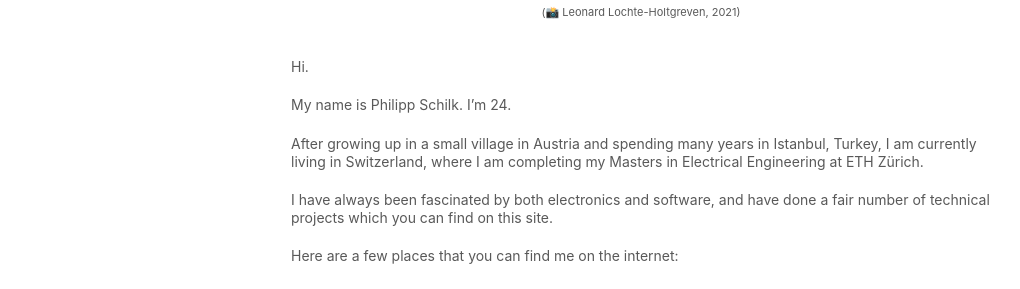
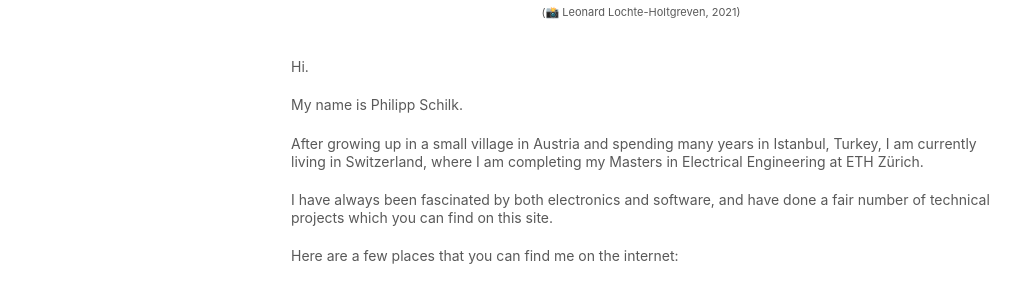
Before and after one commit to schilkp/schilkp.github.io, a Jekyll site: the page built from About.md, in a window 1280 px wide. Shown: the part 367-656 px from the top of the page, without its empty margins (129-1149 px from the left). Built offline with Jekyll 4.4.1, drawn with Linux system fonts in a browser that asks for light colours; part of the change alters nothing that is shown.

```diff
--- a/About.md
+++ b/About.md
@@ -13,7 +13,7 @@ title: about
 
 Hi.
 
-My name is Philipp Schilk. I'm <script src="/assets/js/dob.js"></script>.
+My name is Philipp Schilk.
 
 After growing up in a small village in Austria and spending many years in Istanbul, Turkey, I am currently
 living in Switzerland, where I am completing my Masters in Electrical Engineering
@@ -27,6 +27,5 @@ Here are a few places that you can find me on the internet:
 <center>
     <a href="https://github.com/schilkp"> <img style="padding: 5px" src="assets/icon/icon_github.svg" width="40px"> </a>
     <a href="&#109;&#097;&#105;&#108;&#116;&#111;:&#115;&#099;&#104;&#105;&#108;&#107;&#046;&#112;&#104;&#105;&#108;&#105;&#112;&#112;&#064;&#103;&#109;&#097;&#105;&#108;&#046;&#099;&#111;&#109;"> <img style="padding: 5px" src="assets/icon/icon_email.svg" width="40px"> </a>
-    <!-- <a href="https://twitter.com/philipp_schilk"> <img style="padding: 5px" src="assets/icon/icon_twitter.svg" width="40px"> </a> -->
     <a href="https://linkedin.com/in/schilkp"> <img style="padding: 5px" src="assets/icon/icon_linkedin.svg" width="40px"> </a>
 </center>
--- a/assets/js/dob.js
+++ /dev/null
@@ -1,4 +0,0 @@
-var dob = new Date("September 03, 1999");
-var year = new Date(Date.now() - dob.getTime()).getUTCFullYear();
-var age = Math.abs(year - 1970);
-document.write(age);
```
